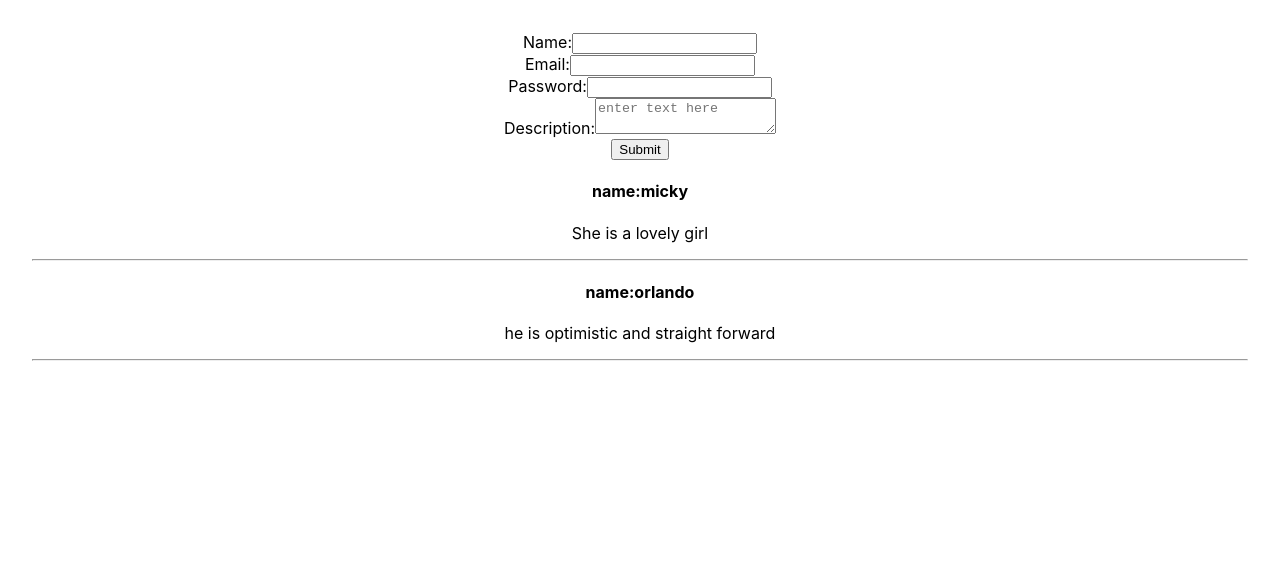
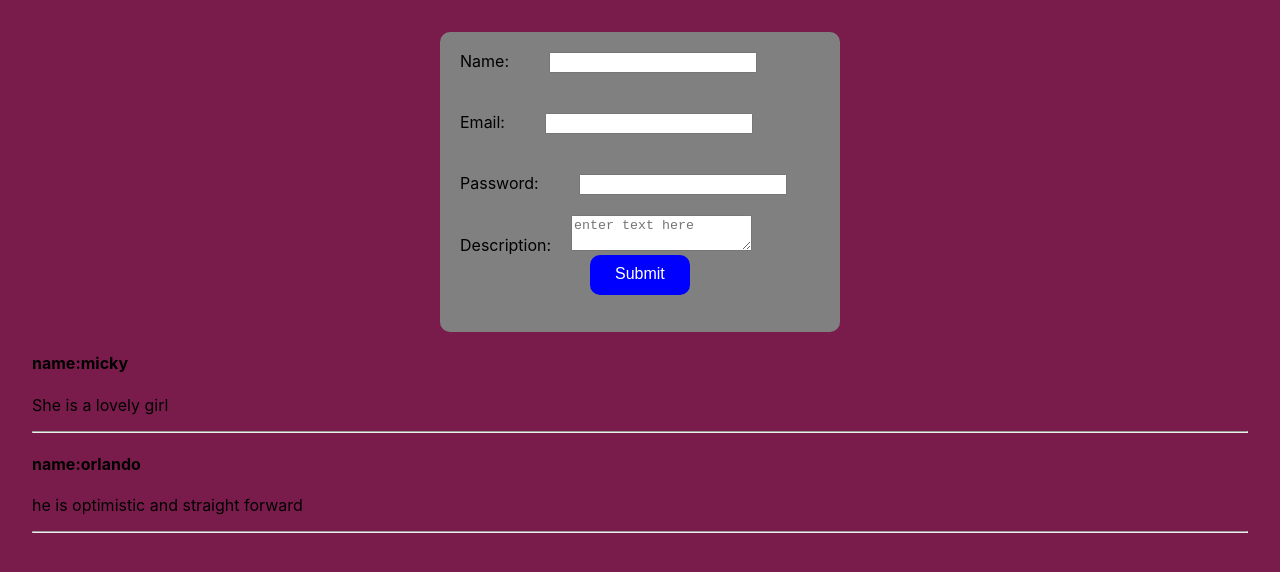
Before and after one commit to shawlycode/my-react-forms, a React (Create React App) app: page / in a window 1280 px wide. Shown: the top 572 px of the page. Built offline with nearby package versions, Linux system fonts and the light colour scheme.

Commit message:
added styles

```diff
--- a/src/App.css
+++ b/src/App.css
@@ -1,38 +1,31 @@
-.App {
-  text-align: center;
+body{background-color: rgb(122, 28, 75);}
+
+input{
+  margin: 20px;
+  width: 200px;
 }
+label{
+  padding: 20px;
 
-.App-logo {
-  height: 40vmin;
-  pointer-events: none;
 }
-
-@media (prefers-reduced-motion: no-preference) {
-  .App-logo {
-    animation: App-logo-spin infinite 20s linear;
-  }
+.container{
+  background-color: grey;
+  max-width: 400px;
+  margin: auto;
+  height: 300px;
+  border-radius: 10px;
 }
-
-.App-header {
-  background-color: #282c34;
-  min-height: 100vh;
+.btn{
   display: flex;
-  flex-direction: column;
-  align-items: center;
-  justify-content: center;
-  font-size: calc(10px + 2vmin);
-  color: white;
+  margin: auto;
+  background-color: blue;
+  width: 100px;
+  height: 5vh;
+  border: none;
+  color: #fff;
+  padding-left: 25px;
+  padding-top: 10px;
+  font-size: 16px;
+  border-radius: 10px;
+  cursor: pointer;
 }
-
-.App-link {
-  color: #61dafb;
-}
-
-@keyframes App-logo-spin {
-  from {
-    transform: rotate(0deg);
-  }
-  to {
-    transform: rotate(360deg);
-  }
-}
```
